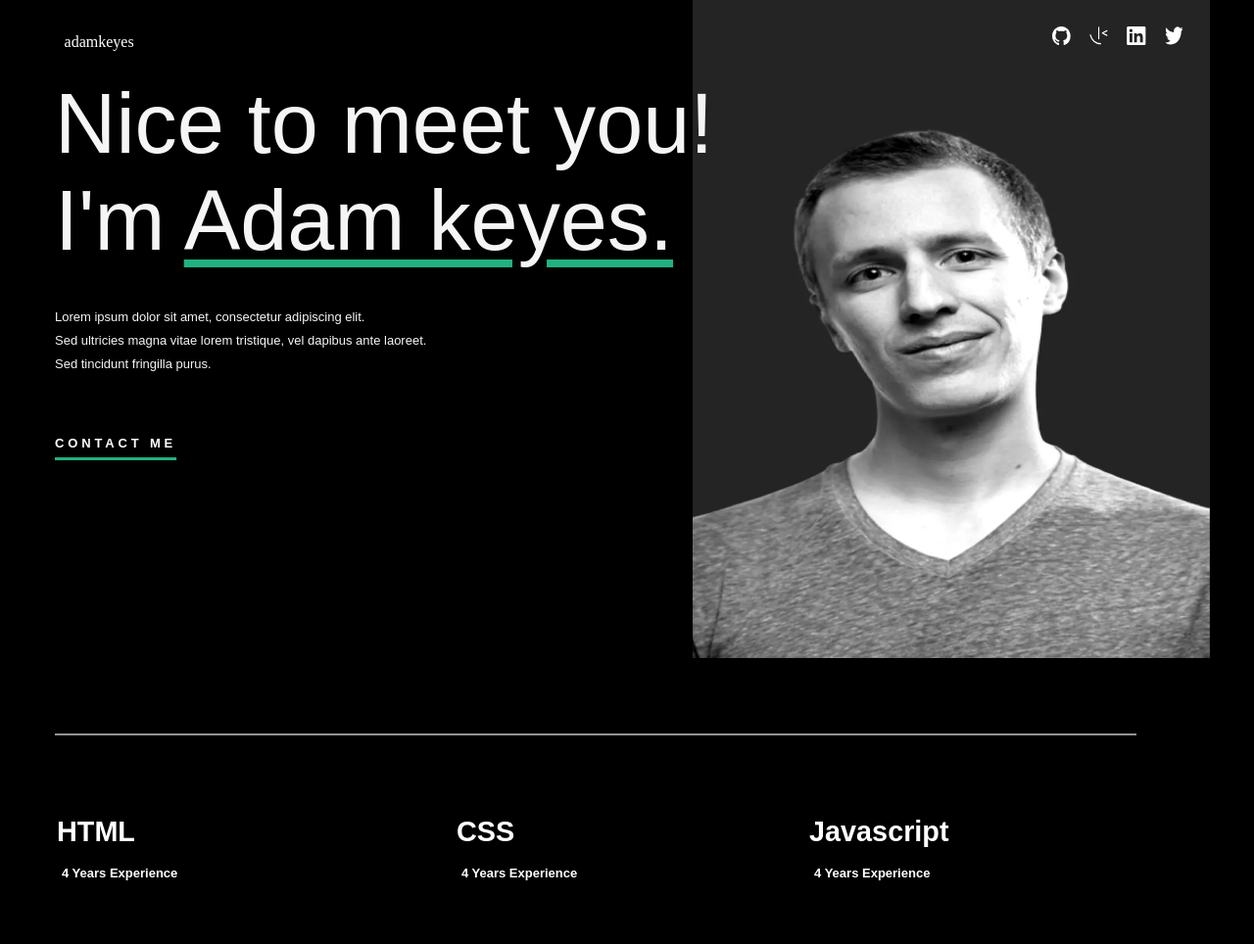
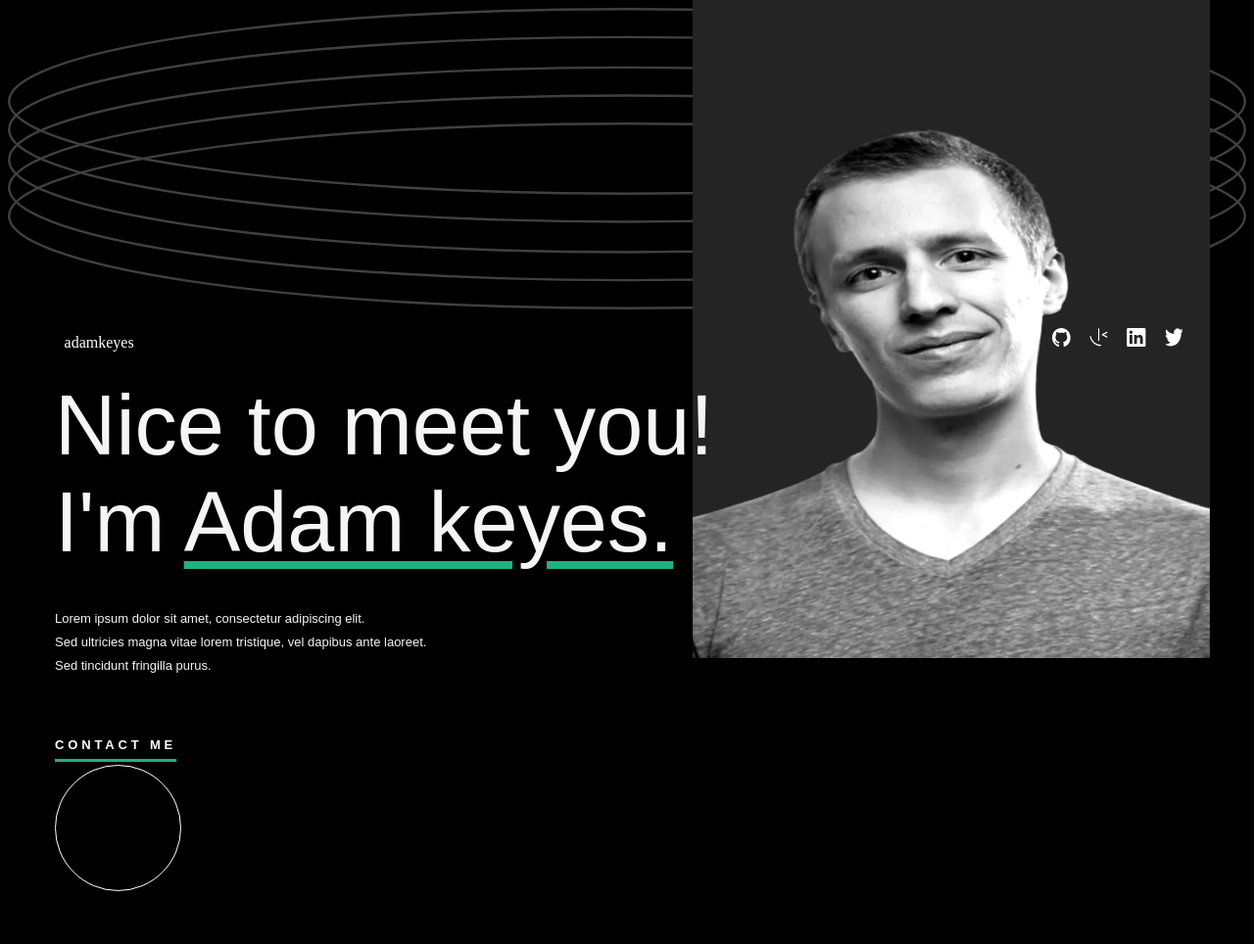
Before and after one commit to Ramyalakshmi19/Ramyalakshmi19.github.io, a plain HTML site: page Portfolio/index.html in a window 1280 px wide. Shown: the top 964 px of the page at 98% size. Drawn offline with Linux system fonts and the light colour scheme.

Commit message:
Update index.html

```diff
--- a/Portfolio/index.html
+++ b/Portfolio/index.html
@@ -4,15 +4,18 @@
     </head>
     <title>portfolio</title>
     <body>
+        <img class="ring" src="pattern-rings.svg">
         <div class="navbar">
             <p>adamkeyes</p>
             <div><img src="icon-github.svg"><img src="icon-frontend-mentor.svg"><img src="icon-linkedin.svg"><img src="icon-twitter.svg"></div>
         </div>
         <div class="card">
             <div class="text">
+
                 Nice to meet you!<br> I'm <span class="name">Adam keyes.</span>
                 <div class="small_text"><p><br>Lorem ipsum dolor sit amet, consectetur adipiscing elit.<br> Sed ultricies magna vitae lorem tristique, vel dapibus ante laoreet.<br> Sed tincidunt fringilla purus. <br><br><br> </p></div>
                 <p class="contact"><b>CONTACT ME</b></p>
+                <img class="circle" src="pattern-circle.svg">
             </div>
             <div class="pic">
                 <img src="image-profile-desktop.webp">
@@ -27,6 +30,7 @@
             <div>Sass<p class="years">4 Years Experience</p></div>
             </div>
         </div>
+        <img class="ring2" src="pattern-rings.svg">
             <div class="projects">
                 <span class="projtext">Projects</span><span class="Contact">CONTACT ME</span>
                 <div class="projcards">
```
